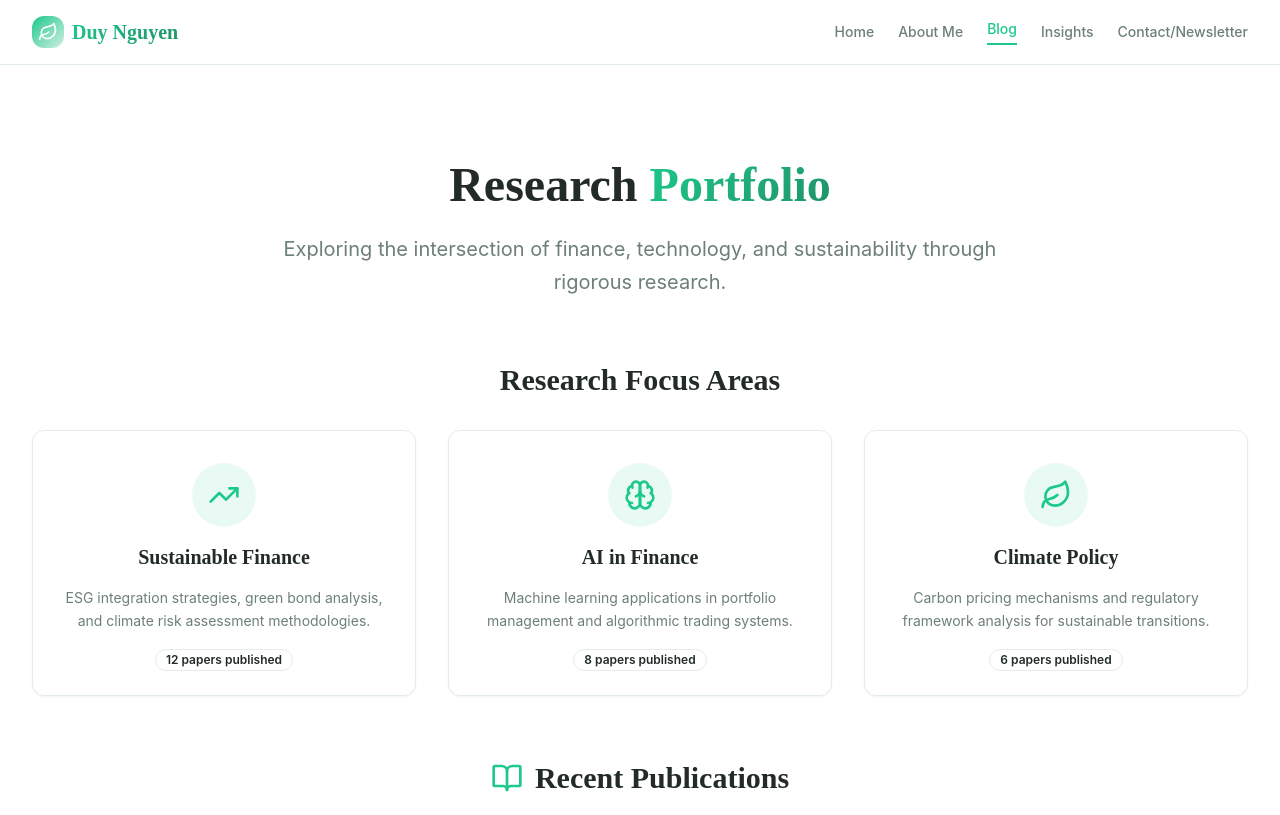
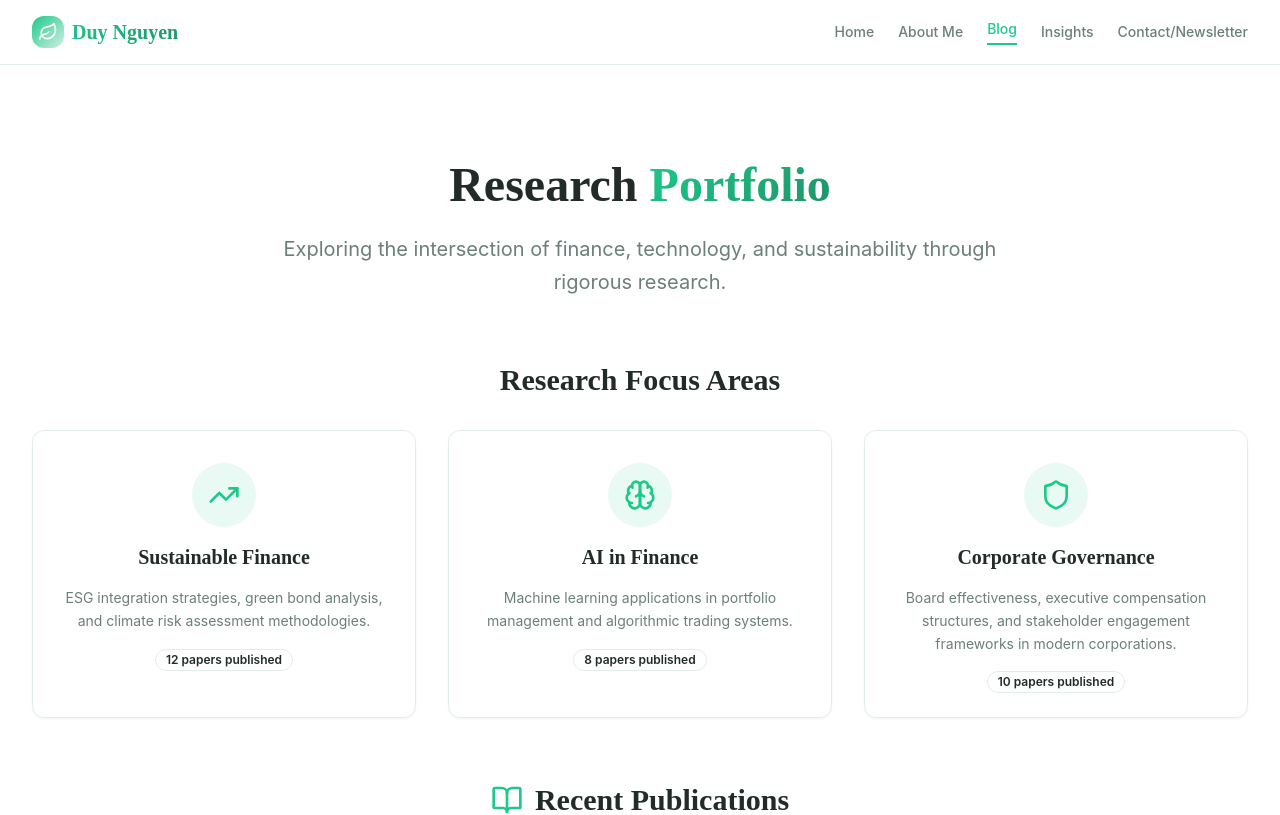
Before and after one commit to ddn061999/ai-sustainable-blog, a React (Vite) app: page /research in a window 1280 px wide. Shown: the top 815 px of the page. Built offline with nearby package versions, Linux system fonts and the light colour scheme.

Commit message:
Update Research Section
Updated the research section with new content, title, and image related to Corporate Governance.

```diff
--- a/src/pages/Research.tsx
+++ b/src/pages/Research.tsx
@@ -1,5 +1,5 @@
 
-import { Brain, TrendingUp, Leaf, BookOpen, Award, Users } from 'lucide-react';
+import { Brain, TrendingUp, Leaf, BookOpen, Award, Users, Shield } from 'lucide-react';
 import { Card, CardContent, CardHeader, CardTitle } from '@/components/ui/card';
 import { Badge } from '@/components/ui/badge';
 import Header from '@/components/Header';
@@ -20,10 +20,10 @@ const Research = () => {
       papers: 8,
     },
     {
-      icon: Leaf,
-      title: 'Climate Policy',
-      description: 'Carbon pricing mechanisms and regulatory framework analysis for sustainable transitions.',
-      papers: 6,
+      icon: Shield,
+      title: 'Corporate Governance',
+      description: 'Board effectiveness, executive compensation structures, and stakeholder engagement frameworks in modern corporations.',
+      papers: 10,
     },
   ];
 
```
Also changed, not shown: src/assets/corporate-governance.jpg (added).
